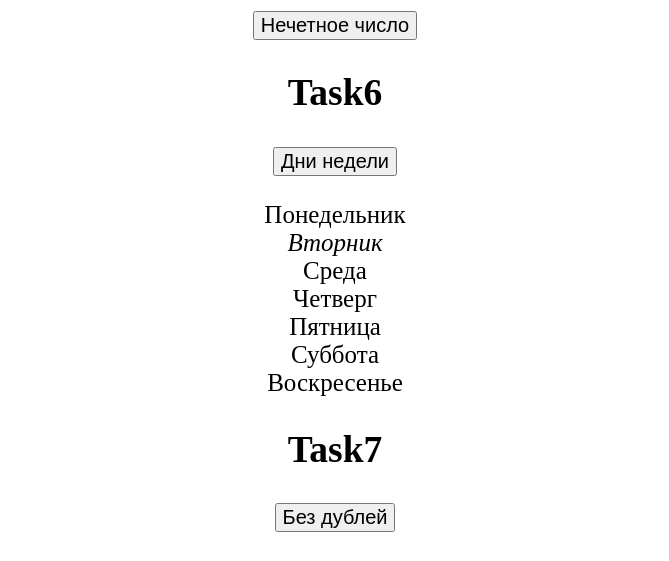
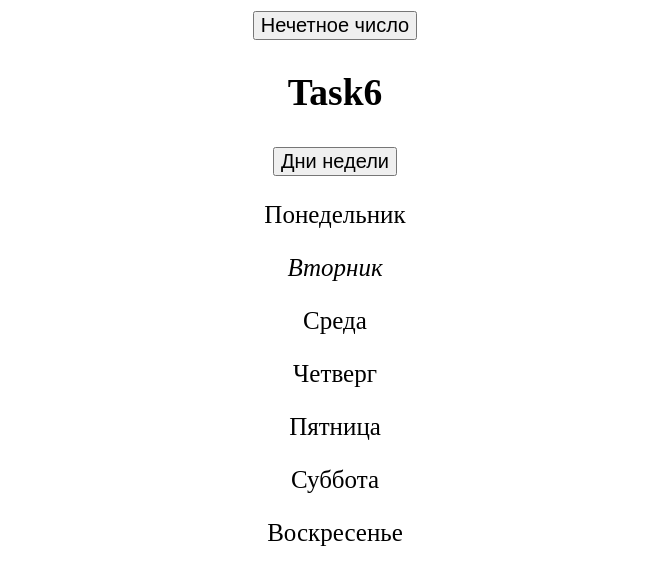
Before and after one commit to breligor/homeTask1, a plain HTML site: page index.html in a window 1280 px wide. Both pictures are taken after a click on the button "Дни недели". Shown: the part 689-1250 px from the top of the page, without its empty margins (305-974 px from the left). Drawn offline with Linux system fonts and the light colour scheme.

Commit message:
changes2
использовал стили для выделения с помощью добавления класса, использовал templare string

```diff
--- a/index.html
+++ b/index.html
@@ -32,7 +32,6 @@
     <div class="task-container" id="six-Div">
         <h2>Task6</h2>
         <button id="eight-Button">Дни недели</button>
-        <p id="day"></p>
     </div>
     <div class="task-container" id="seven-Div">
         <h2>Task7</h2>
@@ -47,7 +46,8 @@
         <p id="text"></p>
     </div>
 </div>
-//Скрипты
+
+<!--Скрипты-->
 <script src="scrypt_1.js"></script>
 <script src="scrypt_2.js"></script>
 <script src="scrypt_3.js"></script>
--- a/scrypt_2.js
+++ b/scrypt_2.js
@@ -1,5 +1,5 @@
 const week = ['Понедельник', 'Вторник', 'Среда', 'Четверг', 'Пятница', 'Суббота', 'Воскресенье'];
-document.querySelector("#secondButton").onclick = () =>
+document.querySelector("#second-Button").onclick = () =>
     {
         for (let i = 0; i < 7; i++)
         {   //вставка на страницу
--- a/scrypt_4.js
+++ b/scrypt_4.js
@@ -1,7 +1,6 @@
 const arr = ['По', 'рзелульаттам', 'илссеовадний', 134, 'одонго', 5667, 'уёчонго', 'неиеемт', 'занчнеия', 123, 'вкокам', 'пряокде', 'рсапожолены', 'бкувы', 'в солве'];
 //преобразование массива в строку методом join
-document.querySelector("#fourth-Button").onclick = () =>
-        {
+document.querySelector("#fourth-Button").onclick = () => {
         const str = arr.join(',');
         //вставка на страницу
         let paragraph1 = document.createElement("p");
@@ -11,10 +10,10 @@ document.querySelector("#fourth-Button").onclick = () =>
         paragraph1.classList.add('center_p');
     }
 //преобразование массива в строку циклом
-document.querySelector("#fifth-Button").onclick = () =>
-        {
+document.querySelector("#fifth-Button").onclick = () => {
         let str = '';
-        for (let i = 0; i < arr.length; i++) {str += ',' + arr[i]}
+        for (let i = 0; i < arr.length; i++)
+        {str += ',' + arr[i]}
         //вставка на страницу
         let paragraph2 = document.createElement("p");
         let fourthDiv = document.getElementById('fourth-Div');
@@ -23,7 +22,7 @@ document.querySelector("#fifth-Button").onclick = () =>
         paragraph2.classList.add('center_p');
     }
 //преобразование массива в строку через неявное преобразование
-document.querySelector("#sixButton").onclick = () =>
+document.querySelector("#six-Button").onclick = () =>
         {
         let str = '' + arr; //str = arr.toString();
         //вставка на страницу
--- a/scrypt_6.js
+++ b/scrypt_6.js
@@ -1,11 +1,18 @@
 const thisWeek = ['Понедельник', 'Вторник', 'Среда', 'Четверг', 'Пятница', 'Суббота', 'Воскресенье'];
-document.querySelector("#eight-Button").onclick = () =>
-{
-const day = document.querySelector('#day'); //находим абзац, где будет находиться список дней недели
-const today = new Date().getDay() - 1; //сегодняшний день
-for (let i = 0; i < 7; i++) {
-      i === today ?
-       day.innerHTML += `<i>${thisWeek[i]}</i><br>`:
-       day.innerHTML += `${thisWeek[i]}<br>`;
+const sixDiv = document.getElementById('six-Div');
+
+document.querySelector("#eight-Button").onclick = () => {
+    const today = new Date().getDay() - 1; //сегодняшний день
+
+    thisWeek.forEach ((item, index) => {
+        let p = document.createElement ('p');
+        if (index === today) {
+            p.style.fontStyle = 'italic';
+            p.textContent = thisWeek [index];
+        }
+        else {
+            p.textContent = thisWeek[index];
+        }
+        sixDiv.append(p);
+    })
 }
-}
--- a/scrypt_7.js
+++ b/scrypt_7.js
@@ -3,5 +3,5 @@ document.querySelector("#nine-Button").onclick =
 function removeDuplicates() {
     const uniqArr = Array.from(new Set(arrDuplicates.map (_ => _.toLowerCase())));
         const paragraph = document.querySelector('#paragraph');
-        paragraph.innerHTML = 'Уникальный массив '+'['+ uniqArr+']';
+        paragraph.innerHTML = `Уникальный массив [ ${uniqArr} ]`;
     }
--- a/scrypt_8.js
+++ b/scrypt_8.js
@@ -4,5 +4,5 @@ document.querySelector("#ten-Button").onclick =
 function union () {
     let uniqArr = Array.from(new Set([...array1, ...array2]));
     const paragraph = document.querySelector('#text');
-    paragraph.innerHTML = 'Уникальный массив ' + '[' + uniqArr + ']';
+    paragraph.innerHTML = `Уникальный массив [ ${uniqArr} ]`;
 }
--- a/styles.css
+++ b/styles.css
@@ -2,13 +2,11 @@ body{
     margin:0;
     font-size: 25px;
 }
-
 *,
 *:after,
 *:before{
     box-sizing: border-box;
 }
-
 /*контейнер*/
 .container {
     max-width: 1200px;
```
